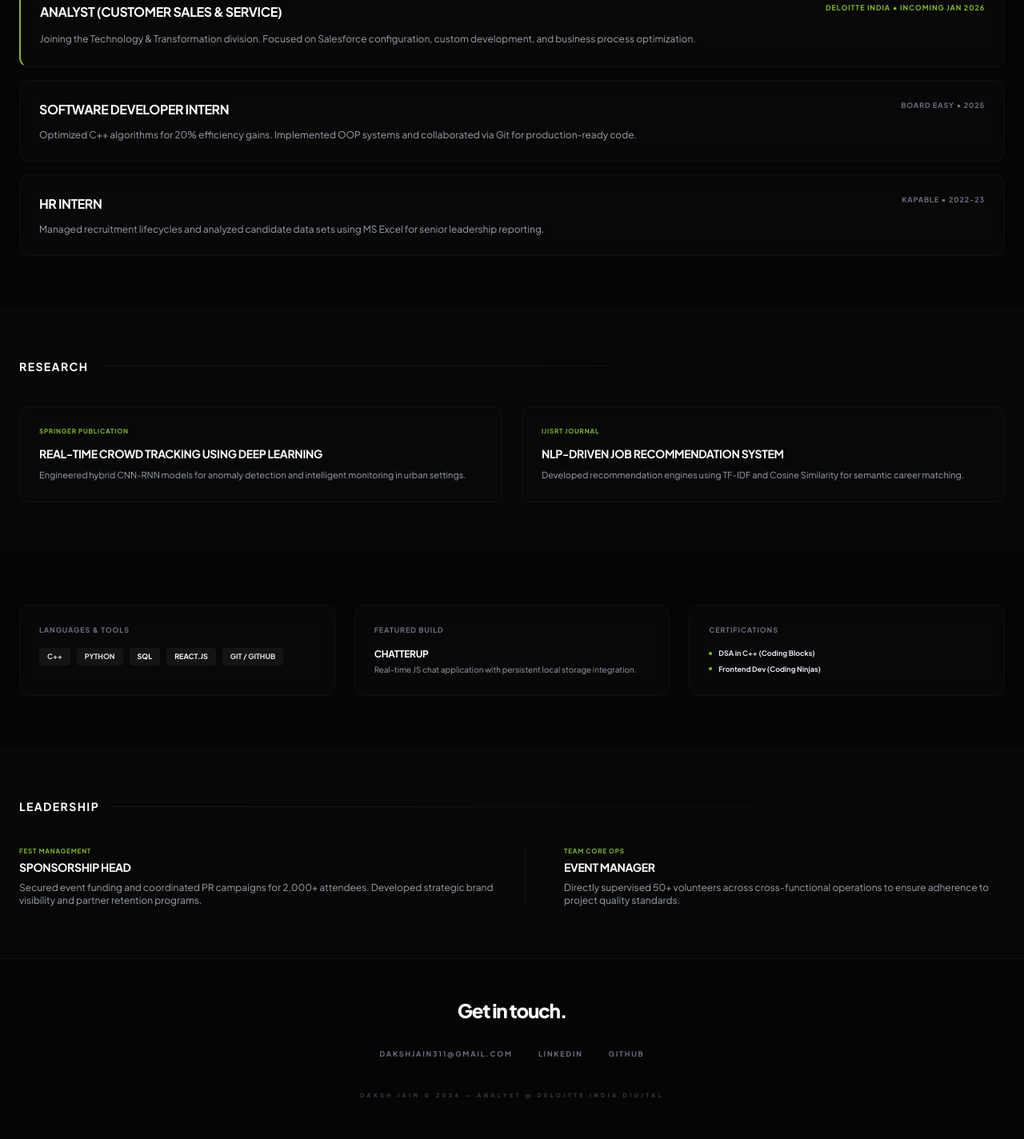
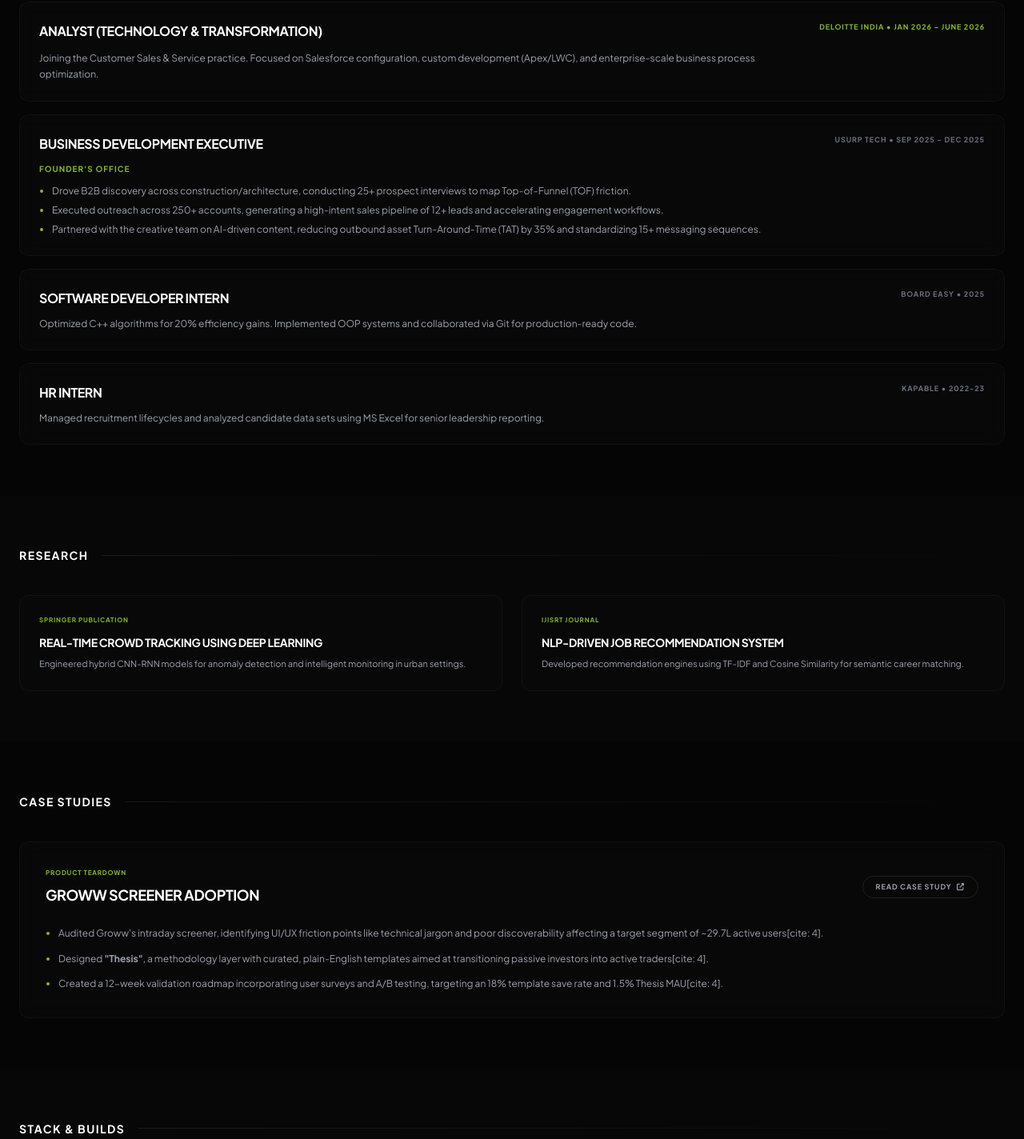
Before and after one commit to Daksh-22/Daksh_Portfolioo, a plain HTML site: page index.html in a window 1280 px wide. Shown: the part 1007-2431 px from the top of the page at 80% size. Drawn offline with nearby package versions, Linux system fonts and the light colour scheme.

Commit message:
Update index.html

````diff
--- a/index.html
+++ b/index.html
@@ -1,3 +1,4 @@
+```html
 <!DOCTYPE html>
 <html lang="en" class="scroll-smooth">
 <head>
@@ -59,10 +60,11 @@
     <nav class="fixed w-full z-50 top-0 px-4 md:px-6 py-4 flex justify-center">
         <div class="w-full max-w-screen-2xl flex justify-between items-center glass rounded-full px-6 py-2.5">
             <div class="text-sm md:text-base font-bold tracking-tight uppercase">Daksh Jain<span class="text-deloitte">.</span></div>
-            <div class="hidden md:flex space-x-8 text-[9px] uppercase tracking-widest font-bold text-gray-500">
+            <div class="hidden md:flex space-x-6 text-[9px] uppercase tracking-widest font-bold text-gray-500">
                 <a href="#about" class="hover:text-white transition">About</a>
                 <a href="#experience" class="hover:text-white transition">Experience</a>
                 <a href="#research" class="hover:text-white transition">Research</a>
+                <a href="#case-studies" class="hover:text-white transition">Case Studies</a>
                 <a href="#ecosystem" class="hover:text-white transition">Stack</a>
             </div>
             <a href="#contact" class="px-5 py-1.5 rounded-full bg-white text-black text-[9px] uppercase font-bold hover:bg-deloitte hover:text-white transition shadow-sm">Contact</a>
@@ -135,12 +137,26 @@
                 <!-- Deloitte -->
                 <div class="reveal p-6 rounded-xl glass border-l-2 border-l-deloitte card-hover">
                     <div class="flex flex-col md:flex-row justify-between mb-3">
-                        <h3 class="text-base font-bold text-white uppercase tracking-tight">Analyst (Customer Sales & Service)</h3>
-                        <span class="text-[9px] font-bold text-deloitte uppercase tracking-widest mt-2 md:mt-0">Deloitte India • Incoming Jan 2026</span>
+                        <h3 class="text-base font-bold text-white uppercase tracking-tight">Analyst (Technology & Transformation)</h3>
+                        <span class="text-[9px] font-bold text-deloitte uppercase tracking-widest mt-2 md:mt-0">Deloitte India • Jan 2026 – June 2026</span>
                     </div>
                     <p class="text-gray-400 text-xs leading-relaxed max-w-4xl">
-                        Joining the Technology & Transformation division. Focused on Salesforce configuration, custom development, and business process optimization.
+                        Joining the Customer Sales & Service practice. Focused on Salesforce configuration, custom development (Apex/LWC), and enterprise-scale business process optimization.
                     </p>
+                </div>
+
+                <!-- Usurp Tech -->
+                <div class="reveal p-6 rounded-xl glass card-hover w-full">
+                    <div class="flex flex-col md:flex-row justify-between mb-3">
+                        <h3 class="text-base font-bold text-white uppercase tracking-tight">Business Development Executive</h3>
+                        <span class="text-[9px] font-bold text-gray-500 uppercase tracking-widest mt-2 md:mt-0">Usurp Tech • Sep 2025 – Dec 2025</span>
+                    </div>
+                    <p class="text-[10px] text-deloitte font-bold uppercase tracking-widest mb-3">Founder's Office</p>
+                    <ul class="text-gray-400 text-xs space-y-2 pl-4 list-disc marker:text-deloitte">
+                        <li>Drove B2B discovery across construction/architecture, conducting 25+ prospect interviews to map Top-of-Funnel (TOF) friction.</li>
+                        <li>Executed outreach across 250+ accounts, generating a high-intent sales pipeline of 12+ leads and accelerating engagement workflows.</li>
+                        <li>Partnered with the creative team on AI-driven content, reducing outbound asset Turn-Around-Time (TAT) by 35% and standardizing 15+ messaging sequences.</li>
+                    </ul>
                 </div>
 
                 <!-- Board Easy -->
@@ -191,9 +207,41 @@
         </div>
     </section>
 
+    <!-- Case Studies -->
+    <section id="case-studies" class="relative z-10">
+        <div class="max-w-screen-2xl mx-auto px-6">
+            <div class="flex items-center gap-4 mb-10">
+                <h2 class="text-sm font-bold uppercase tracking-widest text-white whitespace-nowrap">Case Studies</h2>
+                <div class="section-line"></div>
+            </div>
+
+            <div class="grid grid-cols-1 gap-6">
+                <a href="https://www.linkedin.com/posts/daksh-jain-3b701322a_daksh-growws-teardown-ugcPost-7463177253884141568-ugJs/?utm_source=share&utm_medium=member_desktop&rcm=ACoAADlPh3sBwhV908UVsYIBk39TVOs1WcNV1Bo" target="_blank" class="reveal p-8 rounded-xl glass card-hover block group">
+                    <div class="flex flex-col md:flex-row justify-between items-start md:items-center mb-6">
+                        <div>
+                            <p class="text-[8px] font-bold text-deloitte uppercase mb-2 tracking-widest">Product Teardown</p>
+                            <h3 class="text-lg font-bold text-white uppercase tracking-tight group-hover:text-deloitte transition">Groww Screener Adoption</h3>
+                        </div>
+                        <span class="text-[9px] font-bold text-gray-400 uppercase tracking-widest mt-4 md:mt-0 border border-white/10 px-4 py-1.5 rounded-full group-hover:bg-white/5 group-hover:text-white transition">Read Case Study <i class="fas fa-external-link-alt ml-1"></i></span>
+                    </div>
+                    <ul class="text-gray-400 text-xs leading-relaxed space-y-3 pl-4 list-disc marker:text-deloitte">
+                        <li>Audited Groww's intraday screener, identifying UI/UX friction points like technical jargon and poor discoverability affecting a target segment of ~29.7L active users[cite: 4].</li>
+                        <li>Designed <strong>"Thesis"</strong>, a methodology layer with curated, plain-English templates aimed at transitioning passive investors into active traders[cite: 4].</li>
+                        <li>Created a 12-week validation roadmap incorporating user surveys and A/B testing, targeting an 18% template save rate and 1.5% Thesis MAU[cite: 4].</li>
+                    </ul>
+                </a>
+            </div>
+        </div>
+    </section>
+
     <!-- Technical Stack -->
-    <section id="ecosystem" class="relative z-10">
+    <section id="ecosystem" class="relative z-10 bg-[#070707]">
         <div class="max-w-screen-2xl mx-auto px-6">
+            <div class="flex items-center gap-4 mb-10">
+                <h2 class="text-sm font-bold uppercase tracking-widest text-white whitespace-nowrap">Stack & Builds</h2>
+                <div class="section-line"></div>
+            </div>
+
             <div class="grid grid-cols-1 md:grid-cols-3 gap-6">
                 <div class="reveal p-6 rounded-xl glass card-hover">
                     <h3 class="text-[9px] font-bold uppercase text-gray-500 mb-4 tracking-widest">Languages & Tools</h3>
@@ -224,7 +272,7 @@
     </section>
 
     <!-- Leadership -->
-    <section id="leadership" class="relative z-10 bg-[#070707]">
+    <section id="leadership" class="relative z-10">
         <div class="max-w-screen-2xl mx-auto px-6">
             <div class="flex items-center gap-4 mb-10">
                 <h2 class="text-sm font-bold uppercase tracking-widest text-white whitespace-nowrap">Leadership</h2>
@@ -247,7 +295,7 @@
     </section>
 
     <!-- Contact -->
-    <footer id="contact" class="py-12 px-6 text-center border-t border-white/5 relative z-10">
+    <footer id="contact" class="py-12 px-6 text-center border-t border-white/5 relative z-10 bg-[#070707]">
         <div class="max-w-screen-2xl mx-auto">
             <h2 class="text-2xl font-extrabold mb-8 tracking-tighter text-white">Get in touch.</h2>
             <div class="flex flex-wrap justify-center gap-8 mb-10 text-[9px] font-bold uppercase tracking-[0.2em] text-gray-500">
@@ -255,7 +303,7 @@
                 <a href="https://linkedin.com/in/daksh-jain-3b701322a" target="_blank" class="hover:text-deloitte transition">LinkedIn</a>
                 <a href="https://github.com/Daksh-22" target="_blank" class="hover:text-deloitte transition">GitHub</a>
             </div>
-            <p class="text-gray-700 text-[7px] font-bold uppercase tracking-[0.5em]">Daksh Jain © 2026 — Analyst @ Deloitte India Digital</p>
+            <p class="text-gray-700 text-[7px] font-bold uppercase tracking-[0.5em]">Daksh Jain © 2026</p>
         </div>
     </footer>
 
@@ -271,3 +319,5 @@
     </script>
 </body>
 </html>
+
+```
````
